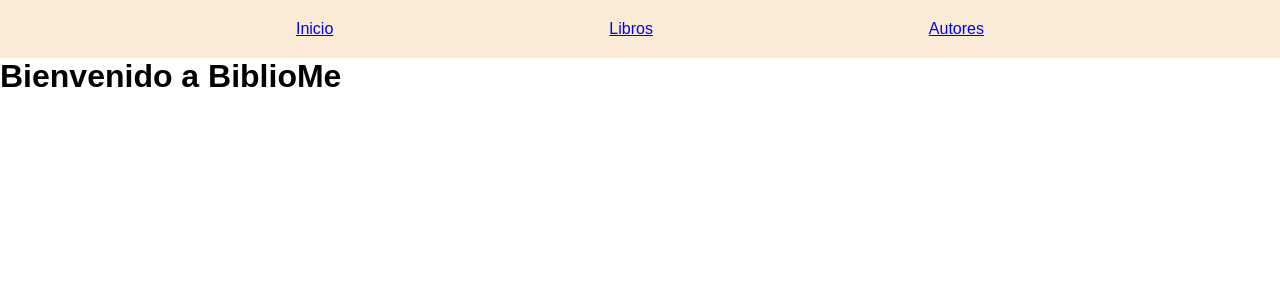
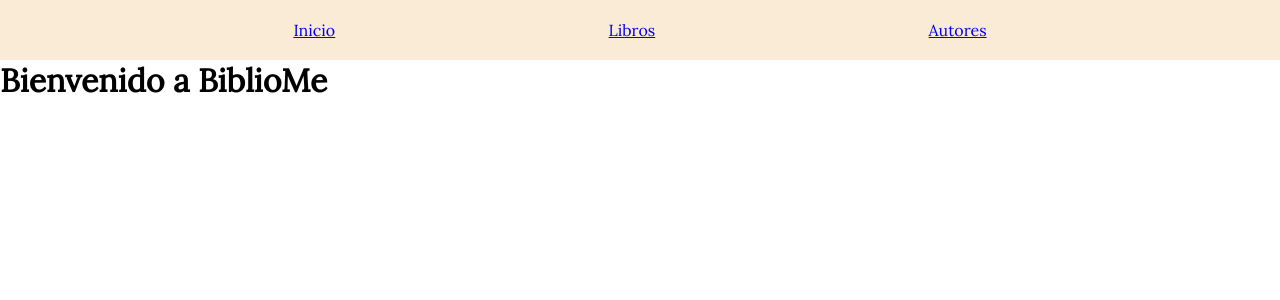
Before and after one commit to Ciridae/BiblioMeFrontend, a Svelte app: page / in a window 1280 px wide. Shown: the top 300 px of the page. Built offline with nearby package versions, Linux system fonts and the light colour scheme.

Commit message:
Importar y cambiar font

```diff
--- a/index.html
+++ b/index.html
@@ -1,13 +1,19 @@
 <!DOCTYPE html>
 <html lang="es">
+
 <head>
   <meta charset="UTF-8" />
   <link rel="icon" type="image/svg+xml" href="/vite.svg" />
+  <link rel="preconnect" href="https://fonts.googleapis.com">
+  <link rel="preconnect" href="https://fonts.gstatic.com" crossorigin>
+  <link href="https://fonts.googleapis.com/css2?family=Lora&display=swap" rel="stylesheet">
   <meta name="viewport" content="width=device-width, initial-scale=1.0" />
   <title>BiblioMe</title>
 </head>
+
 <body>
   <div id="app"></div>
   <script type="module" src="/src/main.js"></script>
 </body>
+
 </html>
--- a/src/app.css
+++ b/src/app.css
@@ -6,5 +6,5 @@
 body {
   margin: 0;
   padding: 0;
-  font-family: Arial, Helvetica, sans-serif;
+  font-family: 'Lora', Serif;
 }
```
Lines whose indentation alone changed are shown as unchanged.
